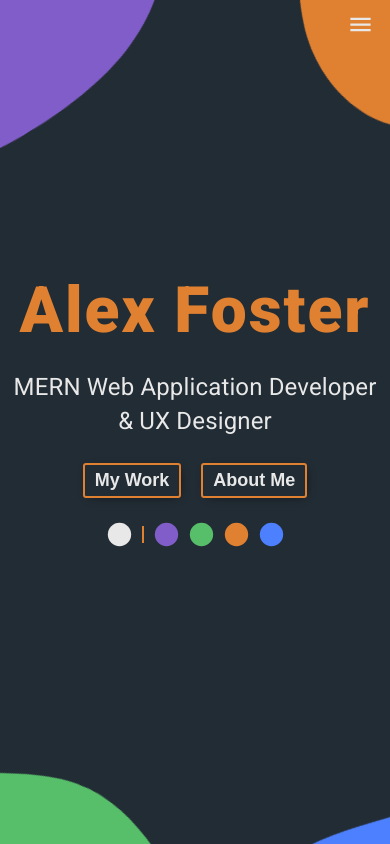
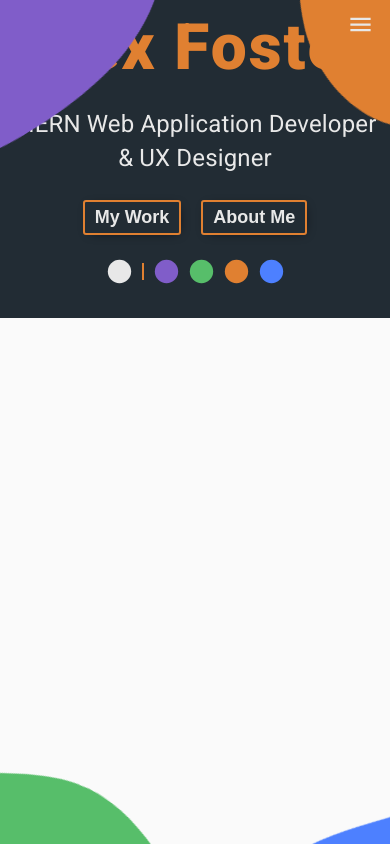
Before and after one commit to Olex93/portfolio, a Next.js app: page / in a window 390 px wide. Built offline with nearby package versions, Linux system fonts and the light colour scheme.

Commit message:
min height mobile not 100vh

```diff
--- a/pages/MobileHome.js
+++ b/pages/MobileHome.js
@@ -13,7 +13,7 @@ export default function MobileHome(props) {
 
   const styles = {
     CustomBody: {
-      height:"100vh",
+      minHeight: "-webkit-fill-available",
       width:"100%",
       backgroundColor:props.color.backgroundColor,
       overflow:"hidden"
```
